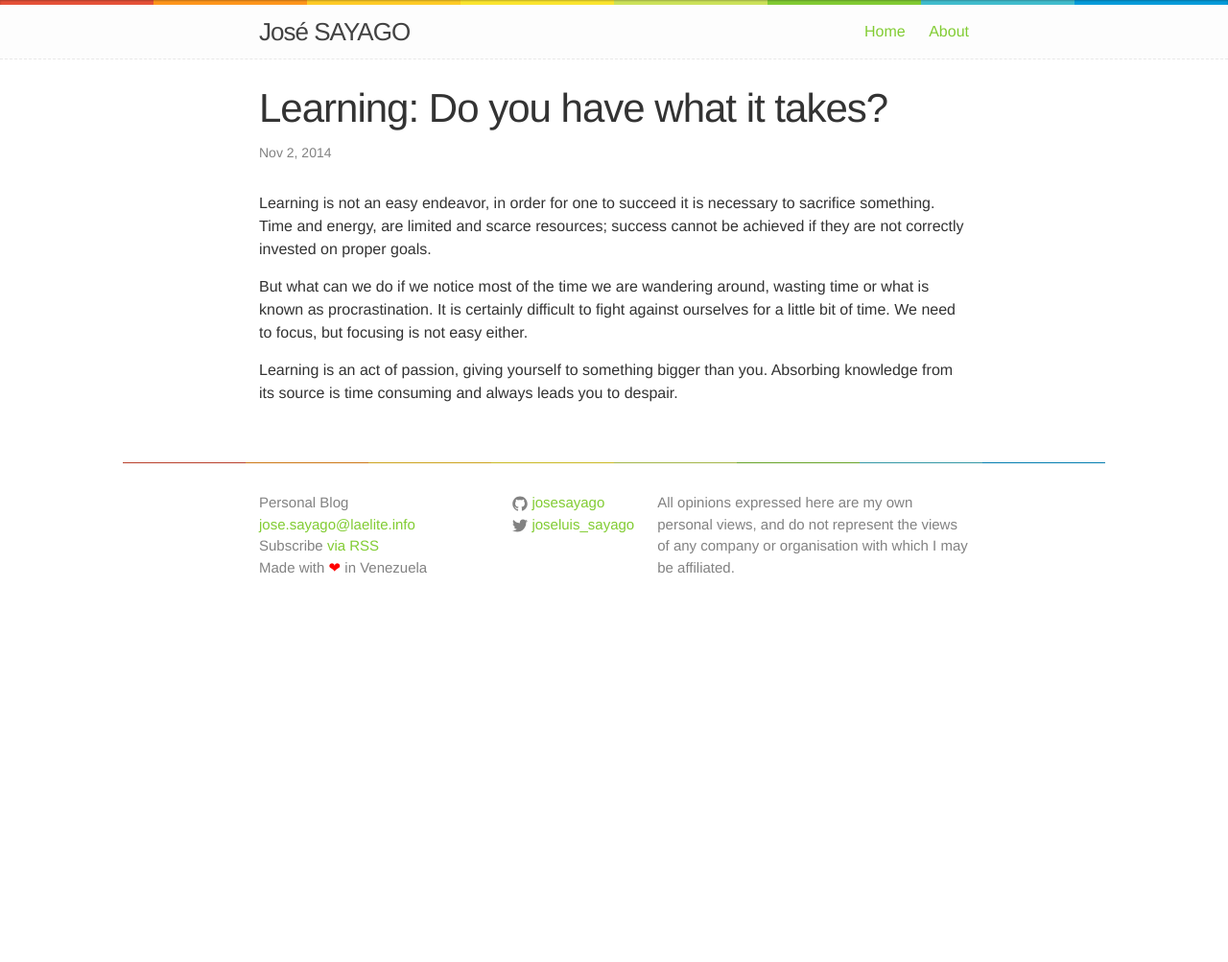
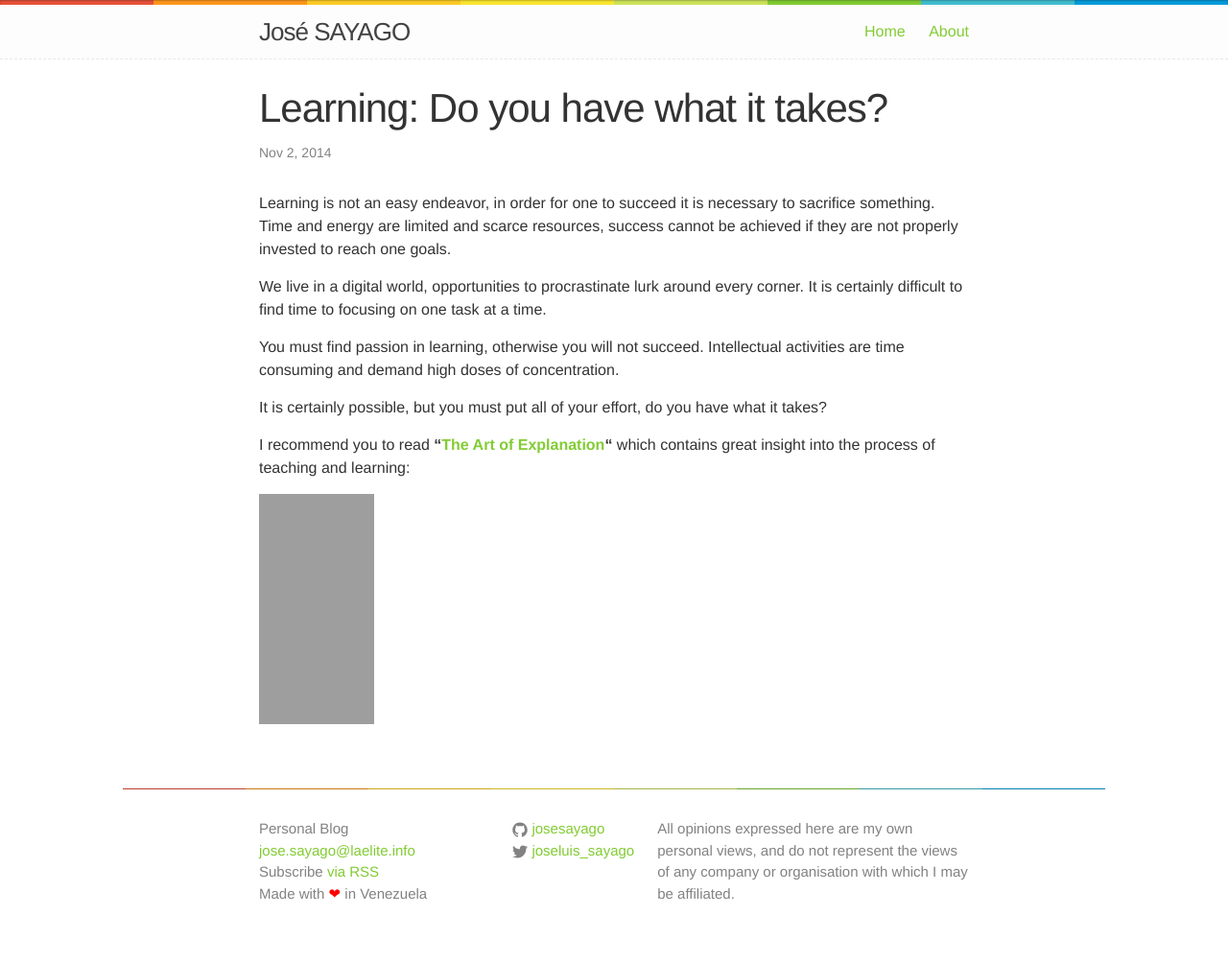
Before and after one commit to josesayago/blog, a Jekyll site: the page built from _posts/2014-11-02-learning-do-you-have-what-it-takes.md, in a window 1280 px wide. Shown: the whole page at 96% size. Built offline with Jekyll 4.4.1, drawn with Linux system fonts in a browser that asks for light colours; before the commit the page ends 900 px from its top, so only the background shows below that; grey boxes are pictures that could not be loaded.

Commit message:
Updating Post
Learning post updated.

```diff
--- a/_posts/2014-11-02-learning-do-you-have-what-it-takes.md
+++ b/_posts/2014-11-02-learning-do-you-have-what-it-takes.md
@@ -5,8 +5,17 @@ date:   2014-11-02 04:47:00
 categories: thoughts
 ---
 
-Learning is not an easy endeavor, in order for one to succeed it is necessary to sacrifice something. Time and energy, are limited and scarce resources; success cannot be achieved if they are not correctly invested on proper goals.
+Learning is not an easy endeavor, in order for one to succeed it is necessary to sacrifice something. Time and energy are limited and scarce resources, success cannot be achieved if they are not properly invested to reach one goals.
 
-But what can we do if we notice most of the time we are wandering around, wasting time or what is known as procrastination. It is certainly difficult to fight against ourselves for a little bit of time. We need to focus, but focusing is not easy either.
+We live in a digital world, opportunities to procrastinate lurk around every corner. It is certainly difficult to find time to focusing on one task at a time.
 
-Learning is an act of passion, giving yourself to something bigger than you. Absorbing knowledge from its source is time consuming and always leads you to despair.
+You must find passion in learning, otherwise you will not succeed. Intellectual activities are time consuming and demand high doses of concentration.
+
+It is certainly possible, but you must put all of your effort, do you have what it takes?
+
+I recommend you to read **"[The Art of Explanation]"** which contains great insight into the process of teaching and learning:
+
+<iframe style="width:120px;height:240px;" marginwidth="0" marginheight="0" scrolling="no" frameborder="0" src="//ws-na.amazon-adsystem.com/widgets/q?ServiceVersion=20070822&OneJS=1&Operation=GetAdHtml&MarketPlace=US&source=ss&ref=ss_til&ad_type=product_link&tracking_id=keiwachinar-20&marketplace=amazon&region=US&placement=B00A58ANAE&asins=B00A58ANAE&linkId=MDQTJNEA7MW6ZITF&show_border=true&link_opens_in_new_window=true&price_color=82CC33&title_color=82CC33&bg_color=FFFFFF">
+</iframe>
+
+[The Art of Explanation]: http://www.amazon.com/gp/product/B00A58ANAE/ref=as_li_tl?ie=UTF8&camp=1789&creative=390957&creativeASIN=B00A58ANAE&linkCode=as2&tag=keiwachinar-20&linkId=N3KXKUIOSL6WVDBH
```
